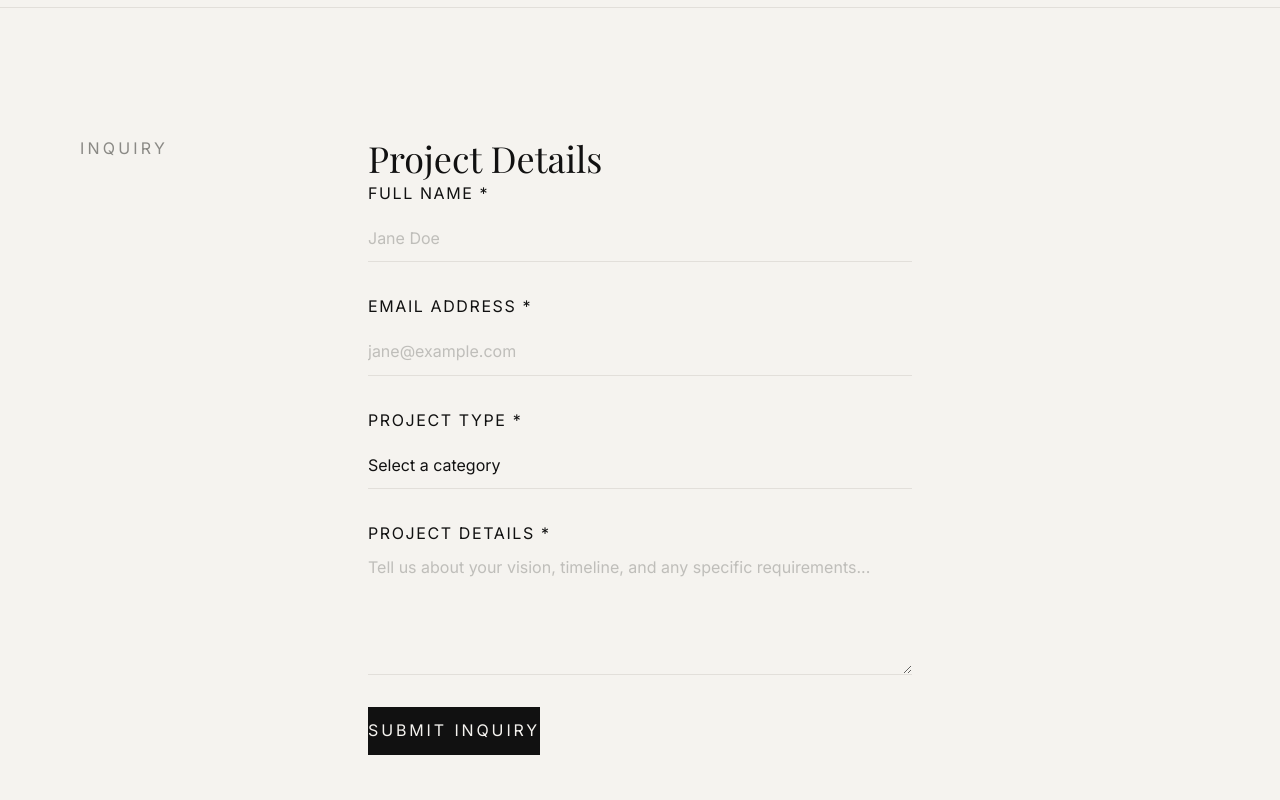
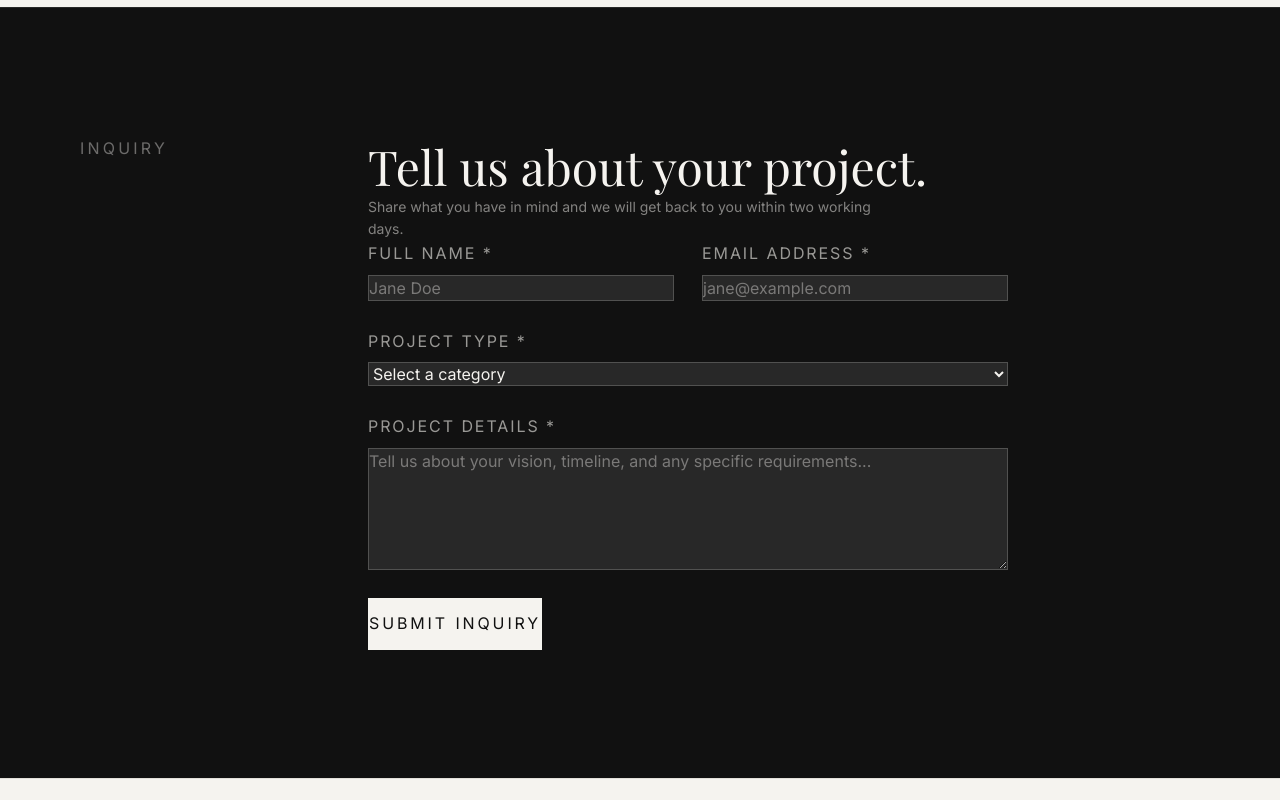
Before and after one commit to nirajkshirsagar007/SquareFeetDesignSpace, a Next.js app: page /contact in a window 1280 px wide. Shown: the part 1140-1940 px from the top of the page. Built offline with nearby package versions, Linux system fonts and the light colour scheme; a web font is replaced by a local one.

Commit message:
fix: improve contact form visibility with dark background

```diff
--- a/src/components/contact/ProjectInquiryForm.tsx
+++ b/src/components/contact/ProjectInquiryForm.tsx
@@ -16,7 +16,6 @@ const projectTypes: ProjectCategory[] = [
 export function ProjectInquiryForm() {
   const [status, setStatus] = useState<"idle" | "submitting" | "success">("idle");
   const [errors, setErrors] = useState<Record<string, string>>({});
-
   const [formData, setFormData] = useState({
     name: "",
     email: "",
@@ -27,85 +26,87 @@ export function ProjectInquiryForm() {
   const handleChange = (e: React.ChangeEvent<HTMLInputElement | HTMLTextAreaElement | HTMLSelectElement>) => {
     const { name, value } = e.target;
     setFormData((prev) => ({ ...prev, [name]: value }));
-    // Clear error for this field
     if (errors[name]) {
       setErrors((prev) => {
-        const newErrors = { ...prev };
-        delete newErrors[name];
-        return newErrors;
+        const next = { ...prev };
+        delete next[name];
+        return next;
       });
     }
   };
 
   const validate = () => {
-    const newErrors: Record<string, string> = {};
-    if (!formData.name.trim()) newErrors.name = "Name is required.";
+    const next: Record<string, string> = {};
+    if (!formData.name.trim()) next.name = "Name is required.";
     if (!formData.email.trim()) {
-      newErrors.email = "Email is required.";
+      next.email = "Email is required.";
     } else if (!/^[^\s@]+@[^\s@]+\.[^\s@]+$/.test(formData.email)) {
-      newErrors.email = "Please enter a valid email address.";
+      next.email = "Please enter a valid email address.";
     }
-    if (!formData.projectType) newErrors.projectType = "Please select a project type.";
-    if (!formData.message.trim()) newErrors.message = "Message is required.";
-
-    setErrors(newErrors);
-    return Object.keys(newErrors).length === 0;
+    if (!formData.projectType) next.projectType = "Please select a project type.";
+    if (!formData.message.trim()) next.message = "Message is required.";
+    setErrors(next);
+    return Object.keys(next).length === 0;
   };
 
   const handleSubmit = async (e: React.FormEvent) => {
     e.preventDefault();
     if (!validate()) return;
-
     setStatus("submitting");
-
-    // Simulate network delay
-    await new Promise((resolve) => setTimeout(resolve, 1500));
-
+    await new Promise((r) => setTimeout(r, 1500));
     setStatus("success");
   };
 
+  const inputClass =
+    "w-full rounded-none border border-canvas/20 bg-canvas/10 px-4 py-3 font-sans text-base text-canvas placeholder:text-canvas/40 transition-colors focus:border-amber focus:bg-canvas/15 focus:outline-none disabled:opacity-50";
+
+  const labelClass = "font-sans text-2xs tracking-[0.12em] uppercase text-canvas/60";
+
   return (
-    <section className="section-py border-t border-border bg-canvas" aria-labelledby="inquiry-heading">
+    <section className="section-py border-t border-canvas/10 bg-ink" aria-labelledby="inquiry-heading">
       <div className="container-site">
         <div className="grid grid-cols-1 gap-10 md:grid-cols-12 md:gap-8">
           <div className="md:col-span-3 lg:col-span-2">
             <Reveal>
-              <SectionLabel as="p">Inquiry</SectionLabel>
+              <SectionLabel as="p" className="text-canvas/40">Inquiry</SectionLabel>
             </Reveal>
           </div>
 
-          <div className="md:col-span-9 lg:col-span-6 lg:col-start-4">
+          <div className="md:col-span-9 lg:col-span-7 lg:col-start-4">
             <Reveal delay={0.1}>
               <h2
                 id="inquiry-heading"
-                className="font-display text-3xl leading-tight text-ink sm:text-4xl"
+                className="font-display text-3xl leading-tight text-canvas sm:text-4xl lg:text-5xl"
               >
-                Project Details
+                Tell us about your project.
               </h2>
+            </Reveal>
+            <Reveal delay={0.15}>
+              <p className="mt-4 max-w-lg font-sans text-sm leading-relaxed text-canvas/50">
+                Share what you have in mind and we will get back to you within two working days.
+              </p>
             </Reveal>
 
             {status === "success" ? (
-              <div
-                className="mt-12 border border-border bg-ink/[0.02] p-8 md:p-12"
-                role="status"
-              >
-                <h3 className="font-display text-2xl text-ink">Thank you for your interest.</h3>
-                <p className="mt-4 font-sans text-sm leading-relaxed text-stone">
-                  We have received your project inquiry. A member of our studio will review your details and get back to you within two working days.
+              <Reveal delay={0.1}>
+                <div className="mt-12 border border-canvas/20 p-8 md:p-12" role="status">
+                  <h3 className="font-display text-2xl text-canvas">Thank you for your interest.</h3>
+                  <p className="mt-4 font-sans text-sm leading-relaxed text-canvas/60">
+                    We have received your project inquiry. A member of our studio will review your details and be in touch shortly.
                   </p>
-                <div className="mt-8 border-t border-border pt-6">
-                  <p className="font-sans text-xs text-stone/60">
+                  <div className="mt-8 border-t border-canvas/10 pt-6">
+                    <p className="font-sans text-xs text-canvas/30">
                       Note: This is a frontend simulation. No actual email was sent during this phase.
                     </p>
                   </div>
                 </div>
+              </Reveal>
             ) : (
-              <form onSubmit={handleSubmit} className="mt-12 flex flex-col gap-8" noValidate>
-                {/* Name */}
+              <Reveal delay={0.2}>
+                <form onSubmit={handleSubmit} className="mt-12 flex flex-col gap-7" noValidate>
+                  <div className="grid grid-cols-1 gap-7 sm:grid-cols-2">
                     <div className="flex flex-col gap-2">
-                  <label htmlFor="name" className="font-sans text-2xs tracking-[0.1em] uppercase text-ink">
-                    Full Name *
-                  </label>
+                      <label htmlFor="name" className={labelClass}>Full Name *</label>
                       <input
                         type="text"
                         id="name"
@@ -114,22 +115,19 @@ export function ProjectInquiryForm() {
                         onChange={handleChange}
                         aria-invalid={!!errors.name}
                         aria-describedby={errors.name ? "name-error" : undefined}
-                    className="min-h-[48px] border-b border-border bg-transparent px-0 py-3 font-sans text-base text-ink placeholder:text-stone/50 focus:border-amber focus:outline-none"
+                        className={inputClass}
                         placeholder="Jane Doe"
                         disabled={status === "submitting"}
                       />
                       {errors.name && (
-                    <span id="name-error" role="alert" className="font-sans text-xs text-red-600">
+                        <span id="name-error" role="alert" className="font-sans text-xs text-amber/80">
                           {errors.name}
                         </span>
                       )}
                     </div>
 
-                {/* Email */}
                     <div className="flex flex-col gap-2">
-                  <label htmlFor="email" className="font-sans text-2xs tracking-[0.1em] uppercase text-ink">
-                    Email Address *
-                  </label>
+                      <label htmlFor="email" className={labelClass}>Email Address *</label>
                       <input
                         type="email"
                         id="email"
@@ -138,23 +136,20 @@ export function ProjectInquiryForm() {
                         onChange={handleChange}
                         aria-invalid={!!errors.email}
                         aria-describedby={errors.email ? "email-error" : undefined}
-                    className="min-h-[48px] border-b border-border bg-transparent px-0 py-3 font-sans text-base text-ink placeholder:text-stone/50 focus:border-amber focus:outline-none"
+                        className={inputClass}
                         placeholder="jane@example.com"
                         disabled={status === "submitting"}
                       />
                       {errors.email && (
-                    <span id="email-error" role="alert" className="font-sans text-xs text-red-600">
+                        <span id="email-error" role="alert" className="font-sans text-xs text-amber/80">
                           {errors.email}
                         </span>
                       )}
                     </div>
+                  </div>
 
-                {/* Project Type */}
                   <div className="flex flex-col gap-2">
-                  <label htmlFor="projectType" className="font-sans text-2xs tracking-[0.1em] uppercase text-ink">
-                    Project Type *
-                  </label>
-                  <div className="relative">
+                    <label htmlFor="projectType" className={labelClass}>Project Type *</label>
                     <select
                       id="projectType"
                       name="projectType"
@@ -162,59 +157,55 @@ export function ProjectInquiryForm() {
                       onChange={handleChange}
                       aria-invalid={!!errors.projectType}
                       aria-describedby={errors.projectType ? "projectType-error" : undefined}
-                      className="min-h-[48px] w-full appearance-none border-b border-border bg-transparent px-0 py-3 font-sans text-base text-ink focus:border-amber focus:outline-none disabled:opacity-50"
+                      className={inputClass}
                       disabled={status === "submitting"}
                     >
-                      <option value="" disabled>Select a category</option>
+                      <option value="" disabled className="bg-ink text-canvas/60">Select a category</option>
                       {projectTypes.map((type) => (
-                        <option key={type} value={type}>
+                        <option key={type} value={type} className="bg-ink text-canvas">
                           {type}
                         </option>
                       ))}
                     </select>
-                  </div>
                     {errors.projectType && (
-                    <span id="projectType-error" role="alert" className="font-sans text-xs text-red-600">
+                      <span id="projectType-error" role="alert" className="font-sans text-xs text-amber/80">
                         {errors.projectType}
                       </span>
                     )}
                   </div>
 
-                {/* Message */}
                   <div className="flex flex-col gap-2">
-                  <label htmlFor="message" className="font-sans text-2xs tracking-[0.1em] uppercase text-ink">
-                    Project Details *
-                  </label>
+                    <label htmlFor="message" className={labelClass}>Project Details *</label>
                     <textarea
                       id="message"
                       name="message"
-                    rows={4}
+                      rows={5}
                       value={formData.message}
                       onChange={handleChange}
                       aria-invalid={!!errors.message}
                       aria-describedby={errors.message ? "message-error" : undefined}
-                    className="min-h-[120px] resize-y border-b border-border bg-transparent px-0 py-3 font-sans text-base text-ink placeholder:text-stone/50 focus:border-amber focus:outline-none"
+                      className={`${inputClass} resize-y`}
                       placeholder="Tell us about your vision, timeline, and any specific requirements..."
                       disabled={status === "submitting"}
                     />
                     {errors.message && (
-                    <span id="message-error" role="alert" className="font-sans text-xs text-red-600">
+                      <span id="message-error" role="alert" className="font-sans text-xs text-amber/80">
                         {errors.message}
                       </span>
                     )}
                   </div>
 
-                {/* Submit */}
-                <div className="mt-4">
+                  <div className="pt-2">
                     <button
                       type="submit"
                       disabled={status === "submitting"}
-                    className="inline-flex min-h-[48px] items-center justify-center bg-ink px-8 py-4 font-sans text-2xs tracking-[0.18em] uppercase text-canvas transition-all hover:bg-ink/90 focus-visible:outline-2 focus-visible:outline-offset-2 focus-visible:outline-amber disabled:pointer-events-none disabled:opacity-70"
+                      className="inline-flex min-h-[52px] items-center justify-center gap-3 border border-canvas/30 bg-canvas px-10 py-4 font-sans text-2xs tracking-[0.18em] uppercase text-ink transition-all duration-300 hover:border-canvas hover:bg-amber hover:text-ink focus-visible:outline-2 focus-visible:outline-offset-2 focus-visible:outline-amber disabled:pointer-events-none disabled:opacity-50"
                     >
                       {status === "submitting" ? "Sending..." : "Submit Inquiry"}
                     </button>
                   </div>
                 </form>
+              </Reveal>
             )}
           </div>
         </div>
```
Lines whose indentation alone changed are shown as unchanged.
